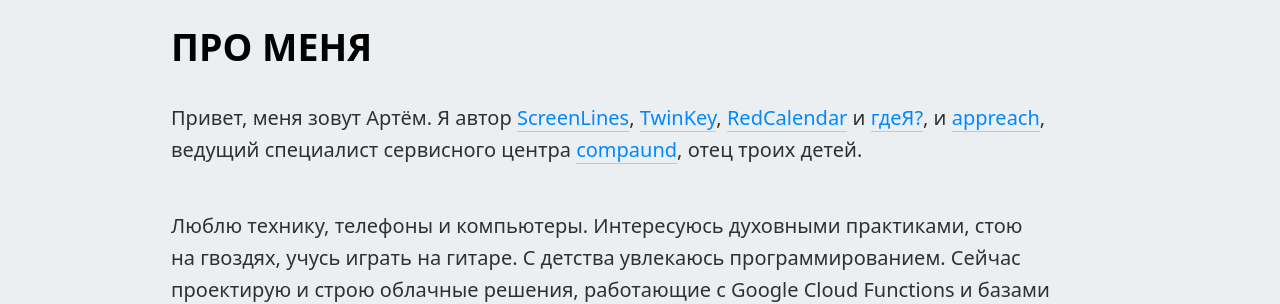
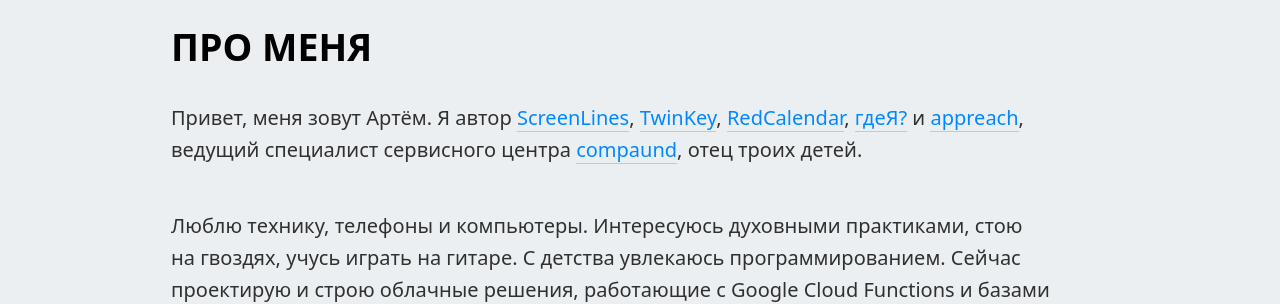
Before and after one commit to artembolotov/artembolotov.github.io, a Jekyll site: the page index.html, which Jekyll copies as it is, in a window 1280 px wide and 900 px high, scrolled down 995 px. Shown: the part 156-460 px from the top of the window. Built offline with Jekyll 4.4.1, drawn with Linux system fonts in a browser that asks for light colours.

Commit message:
Fix extra conjunction in projects list
https://claude.ai/code/session_01NWWPztyDs7z4A3PLKSv9vK

```diff
--- a/_includes/author-footer.html
+++ b/_includes/author-footer.html
@@ -3,7 +3,7 @@
     <img src="/blog/img/avatar.jpg" alt="Артём Болотов" class="avatar" loading="lazy">
     <p class="greeting">Привет! Меня зовут Артём.</p>
     <p class="bio">Я iOS-разработчик. Специализируюсь на&nbsp;SwiftUI и&nbsp;облачных решениях.</p>
-    <p class="projects">Автор <a href="https://screenlines.app" target="_blank">ScreenLines</a>, <a href="https://twinkey.app" target="_blank">TwinKey</a>, <a href="https://calendar.red" target="_blank">RedCalendar</a> и&nbsp;<a href="https://gdeya.bolotov.dev" target="_blank">ГдеЯ?</a>, и&nbsp;<a href="https://appreach.ru" target="_blank">appreach</a>.</p>
+    <p class="projects">Автор <a href="https://screenlines.app" target="_blank">ScreenLines</a>, <a href="https://twinkey.app" target="_blank">TwinKey</a>, <a href="https://calendar.red" target="_blank">RedCalendar</a>, <a href="https://gdeya.bolotov.dev" target="_blank">ГдеЯ?</a> и&nbsp;<a href="https://appreach.ru" target="_blank">appreach</a>.</p>
     <p class="social"><span data-gdeya-ru="" data-gdeya-intl="WwVFERNXVg8UDxARCRIIHx1fCRcRGAZAUV8YBAsIVgBARFdbBQsJFhVdRhAWEwUXHgRGDRBpBQgEFwoQDntYFBAEHhNTXQ4ZBlpFu9YS"></span><a href="https://vk.com/artembolotov" target="_blank">VK</a> · <a href="https://twitter.com/artembolotov" target="_blank">X</a> · <a href="https://t.me/bolotovblog" target="_blank">Блог</a></p>
     <p class="privacy-link"><a href="/privacy/" target="_blank">Политика конфиденциальности</a></p>
   </div>
--- a/index.html
+++ b/index.html
@@ -83,7 +83,7 @@
     </header>
     <section id="about" class="container">
       <h2>Про меня</h2>
-      <p>Привет, меня зовут Артём. Я автор <a href="https://screenlines.app" target="_blank">ScreenLines</a>, <a href="https://twinkey.app" target="_blank">TwinKey</a>, <a href="https://calendar.red" target="_blank">RedCalendar</a> и <a href="https://gdeya.bolotov.dev/" target="_blank">гдеЯ?</a>, и <a href="https://appreach.ru" target="_blank">appreach</a>, ведущий специалист сервисного центра <a href="https://compaund.com" target="_blank">compaund</a>, отец троих детей.</p>
+      <p>Привет, меня зовут Артём. Я автор <a href="https://screenlines.app" target="_blank">ScreenLines</a>, <a href="https://twinkey.app" target="_blank">TwinKey</a>, <a href="https://calendar.red" target="_blank">RedCalendar</a>, <a href="https://gdeya.bolotov.dev/" target="_blank">гдеЯ?</a> и <a href="https://appreach.ru" target="_blank">appreach</a>, ведущий специалист сервисного центра <a href="https://compaund.com" target="_blank">compaund</a>, отец троих детей.</p>
       <p>Люблю технику, телефоны и&nbsp;компьютеры. Интересуюсь духовными практиками, стою на&nbsp;гвоздях, учусь играть на&nbsp;гитаре. С&nbsp;детства увлекаюсь программированием. Cейчас проектирую и&nbsp;строю облачные решения, работающие с&nbsp;Google Cloud Functions и базами данных Firebase Firestore.</p>
       <p>В&nbsp;2014 году случайно нашёл <a href="https://www.youtube.com/playlist?list=PL6724Ll8v6UhKUFEsQ9ol_gOI-ohCxgJp" target="_blank">курсы</a> Алексея Скутаренко по&nbsp;разработке приложений для iPhone и&nbsp;понял, что это моё. Проверяю, можно&nbsp;ли одному делать полезные приложения, которыми будут пользоваться во&nbsp;всём мире. А&nbsp;мои друзья XCode, Figma, PaintCode и&nbsp;VSCode помогают мне во&nbsp;всём этом.</p>
     </section>
```
